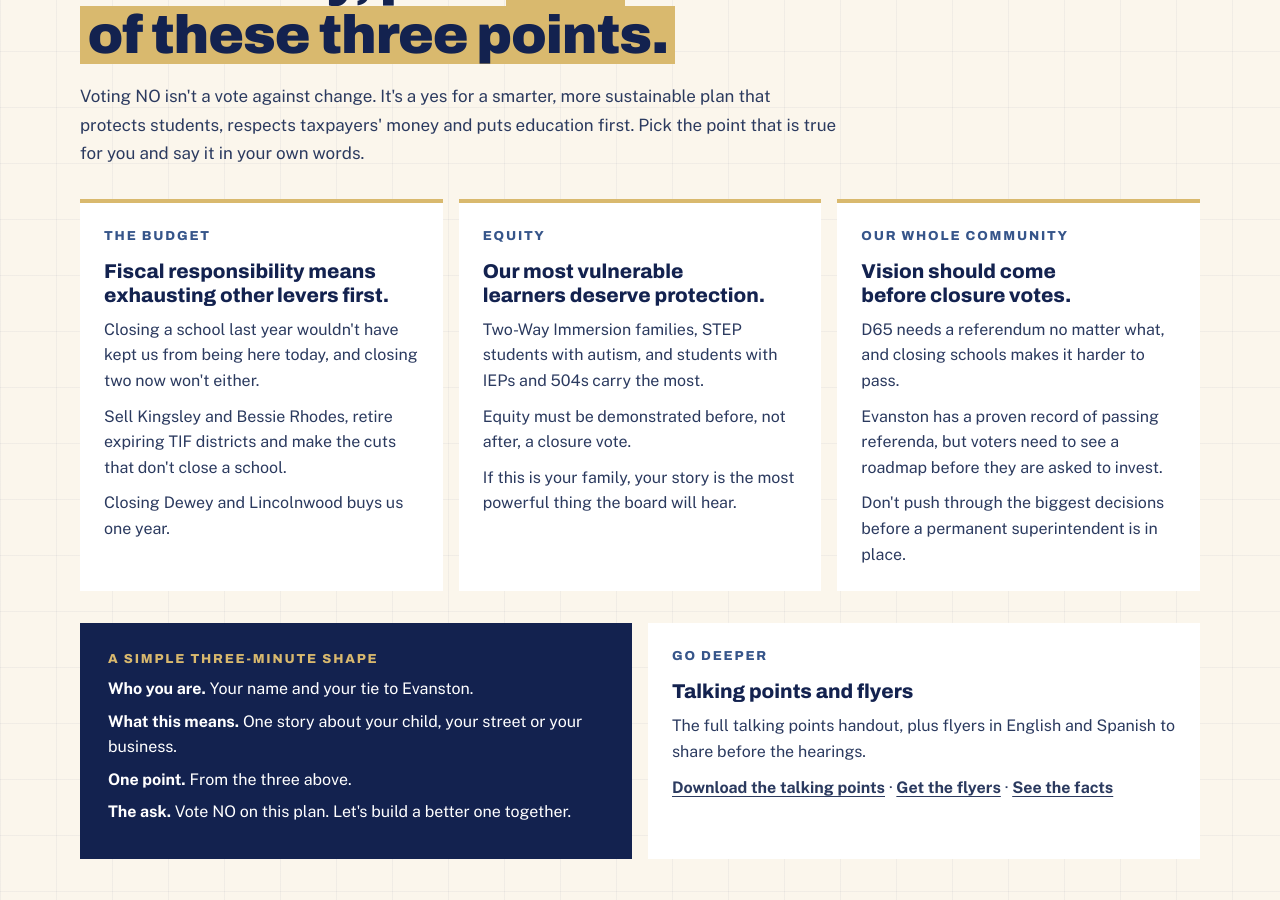
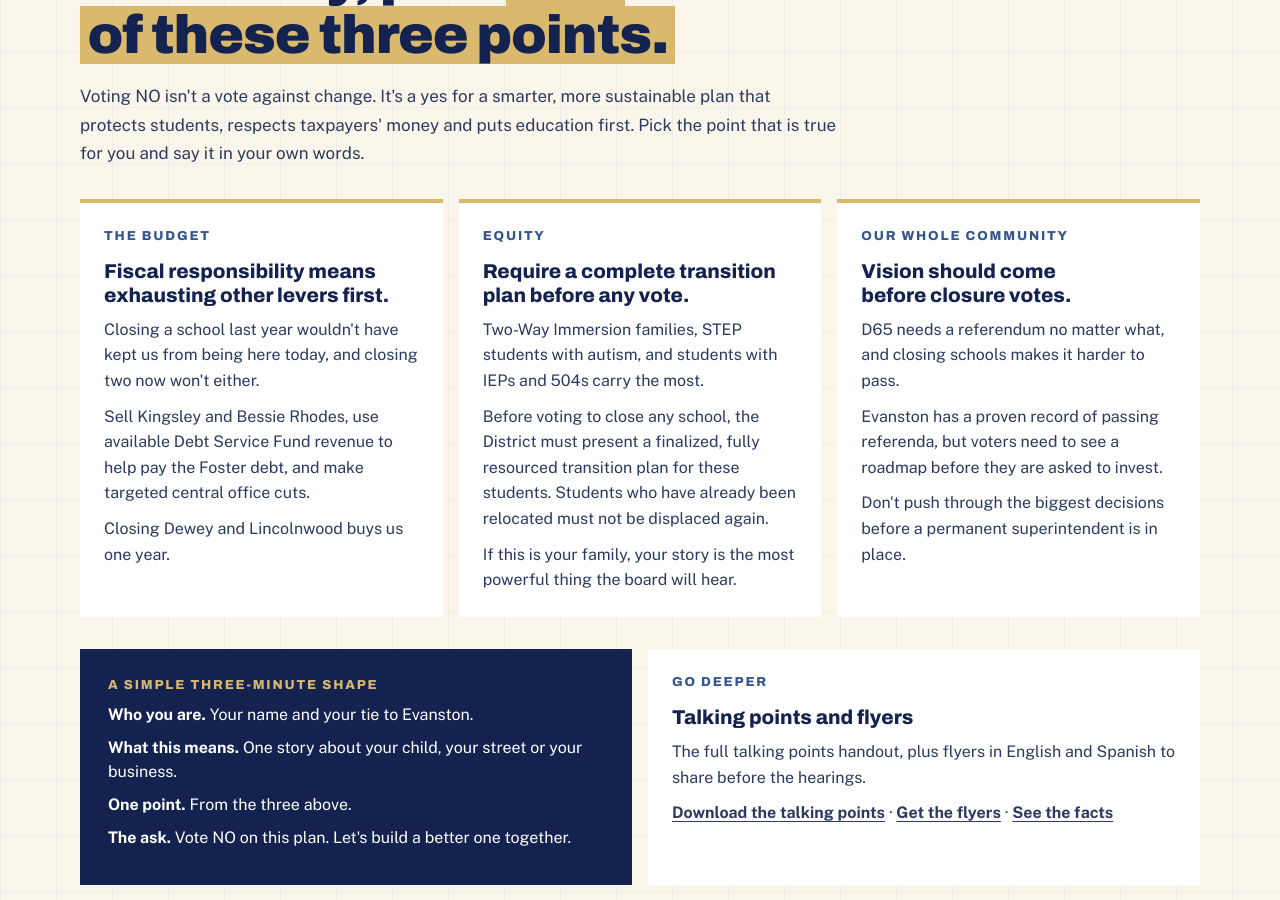
Before and after one commit to germanespinosa/for-a-brighter-evanston, a Jekyll site: the page built from hearings/index.html, in a window 1280 px wide and 900 px high, scrolled down 2696 px. Built offline with Jekyll 4.4.1, drawn with Linux system fonts in a browser that asks for light colours; comment, search, counter and statistics services are not loaded; some of the changed text lies outside the part shown.

Commit message:
Sandbox home-hearings-resources: update hearings copy
Requested by Kerstin in #website: update the English Hearings hero, budget and equity copy exactly as supplied; remove the English TIF mention.
Spanish: unchanged; translation review remains pending.
Check: local exact-copy, preservation and responsive tests passed.

```diff
--- a/_includes/pages/hearings.html
+++ b/_includes/pages/hearings.html
@@ -23,7 +23,7 @@
   <div class="cx-wrap">
     <p class="cx-eyebrow">{% if es %}Audiencias sobre los cierres del D65 · 1, 3 y 8 de diciembre{% else %}D65 closure hearings · December 1, 3 and 8{% endif %}</p>
     <h1 class="cx-h1" id="hearings-title">{% if es %}Apoya al D65. <br><mark class="cx-mark">Llena la sala.</mark>{% else %}Show up for D65. <br><mark class="cx-mark">Pack the room.</mark>{% endif %}</h1>
-    <p class="cx-lead">{% if es %}La junta del D65 votó 4-3 para avanzar hacia el cierre de Dewey y Lincolnwood. Los cierres no son definitivos. Antes del voto decisivo de la junta hay seis audiencias públicas, y son la oportunidad de la comunidad para pedirle a la junta que vote NO a los cierres apresurados.{% else %}The D65 board voted 4-3 to move toward closing Dewey and Lincolnwood. The closures are not final. Six public hearings come before the board's deciding vote, and they are the community's chance to ask the board to vote NO on rushed school closures.{% endif %}</p>
+    <p class="cx-lead">{% if es %}La junta del D65 votó 4-3 para avanzar hacia el cierre de Dewey y Lincolnwood. Los cierres no son definitivos. Antes del voto decisivo de la junta hay seis audiencias públicas, y son la oportunidad de la comunidad para pedirle a la junta que vote NO a los cierres apresurados.{% else %}The D65 board voted 4-3 to move toward closing Dewey and Lincolnwood. The closures are not final. Six public hearings come before the board's deciding vote, and they are the community's chance to ask the board to vote NO on school closures.{% endif %}</p>
     <p class="cx-page-hero__strong">{% if es %}Habla si puedes. Ven aunque no hables. Una sala llena cuenta.{% else %}Speak if you can. Come even if you won't. A full room matters.{% endif %}</p>
     <div class="cx-btns">
       <a class="cx-btn cx-btn--gold" href="#schedule">{% if es %}Ver el calendario{% else %}See the schedule{% endif %}</a>
@@ -121,14 +121,14 @@
         <p class="cx-eyebrow">{% if es %}El presupuesto{% else %}The budget{% endif %}</p>
         <h3 class="cx-card__title">{% if es %}Responsabilidad fiscal es agotar primero las demás palancas.{% else %}Fiscal responsibility means exhausting other levers first.{% endif %}</h3>
         <p class="cx-card__text">{% if es %}Cerrar una escuela el año pasado no nos habría evitado llegar aquí, y cerrar dos ahora tampoco.{% else %}Closing a school last year wouldn't have kept us from being here today, and closing two now won't either.{% endif %}</p>
-        <p class="cx-card__text">{% if es %}Vender Kingsley y Bessie Rhodes, cerrar los distritos TIF que vencen y hacer los recortes que no cierran escuelas.{% else %}Sell Kingsley and Bessie Rhodes, retire expiring TIF districts and make the cuts that don't close a school.{% endif %}</p>
+        <p class="cx-card__text">{% if es %}Vender Kingsley y Bessie Rhodes, cerrar los distritos TIF que vencen y hacer los recortes que no cierran escuelas.{% else %}Sell Kingsley and Bessie Rhodes, use available Debt Service Fund revenue to help pay the Foster debt, and make targeted central office cuts.{% endif %}</p>
         <p class="cx-card__text">{% if es %}Cerrar Dewey y Lincolnwood solo nos da un año.{% else %}Closing Dewey and Lincolnwood buys us one year.{% endif %}</p>
       </article>
       <article class="cx-card cx-card--white">
         <p class="cx-eyebrow">{% if es %}Equidad{% else %}Equity{% endif %}</p>
-        <h3 class="cx-card__title">{% if es %}Nuestros estudiantes más vulnerables merecen protección.{% else %}Our most vulnerable learners deserve protection.{% endif %}</h3>
+        <h3 class="cx-card__title">{% if es %}Nuestros estudiantes más vulnerables merecen protección.{% else %}Require a complete transition plan before any vote.{% endif %}</h3>
         <p class="cx-card__text">{% if es %}Las familias de inmersión bilingüe, los estudiantes de STEP con autismo y los estudiantes con IEP y planes 504 son los más afectados.{% else %}Two-Way Immersion families, STEP students with autism, and students with IEPs and 504s carry the most.{% endif %}</p>
-        <p class="cx-card__text">{% if es %}La equidad debe demostrarse antes de un voto de cierre, no después.{% else %}Equity must be demonstrated before, not after, a closure vote.{% endif %}</p>
+        <p class="cx-card__text">{% if es %}La equidad debe demostrarse antes de un voto de cierre, no después.{% else %}Before voting to close any school, the District must present a finalized, fully resourced transition plan for these students. Students who have already been relocated must not be displaced again.{% endif %}</p>
         <p class="cx-card__text">{% if es %}Si esta es tu familia, tu historia es lo más poderoso que escuchará la junta.{% else %}If this is your family, your story is the most powerful thing the board will hear.{% endif %}</p>
       </article>
       <article class="cx-card cx-card--white">
```
